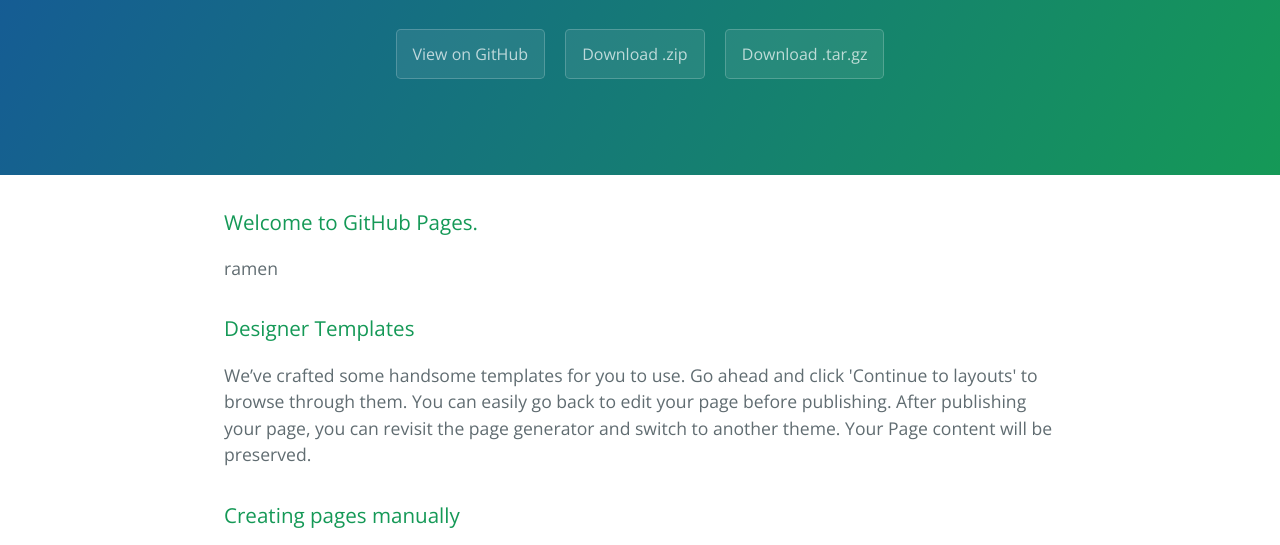
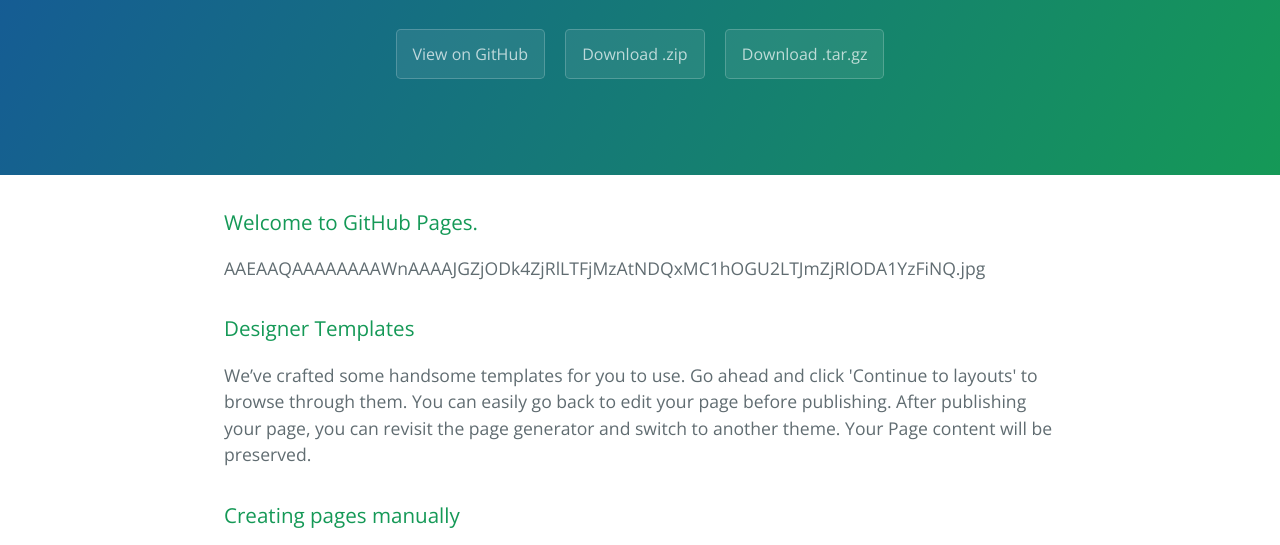
Before and after one commit to appramen/carfet, a plain HTML site: page index.html in a window 1280 px wide. Shown: the part 208-753 px from the top of the page. Drawn offline with nearby package versions, Linux system fonts and the light colour scheme.

Commit message:
Update index.html

```diff
--- a/index.html
+++ b/index.html
@@ -22,7 +22,8 @@
       <h3>
 <a id="welcome-to-github-pages" class="anchor" href="#welcome-to-github-pages" aria-hidden="true"><span aria-hidden="true" class="octicon octicon-link"></span></a>Welcome to GitHub Pages.</h3>
 
-<p>ramen</p>
+<p>AAEAAQAAAAAAAAWnAAAAJGZjODk4ZjRlLTFjMzAtNDQxMC1hOGU2LTJmZjRlODA1YzFiNQ.jpg
+</p>
 
 <h3>
 <a id="designer-templates" class="anchor" href="#designer-templates" aria-hidden="true"><span aria-hidden="true" class="octicon octicon-link"></span></a>Designer Templates</h3>
```
